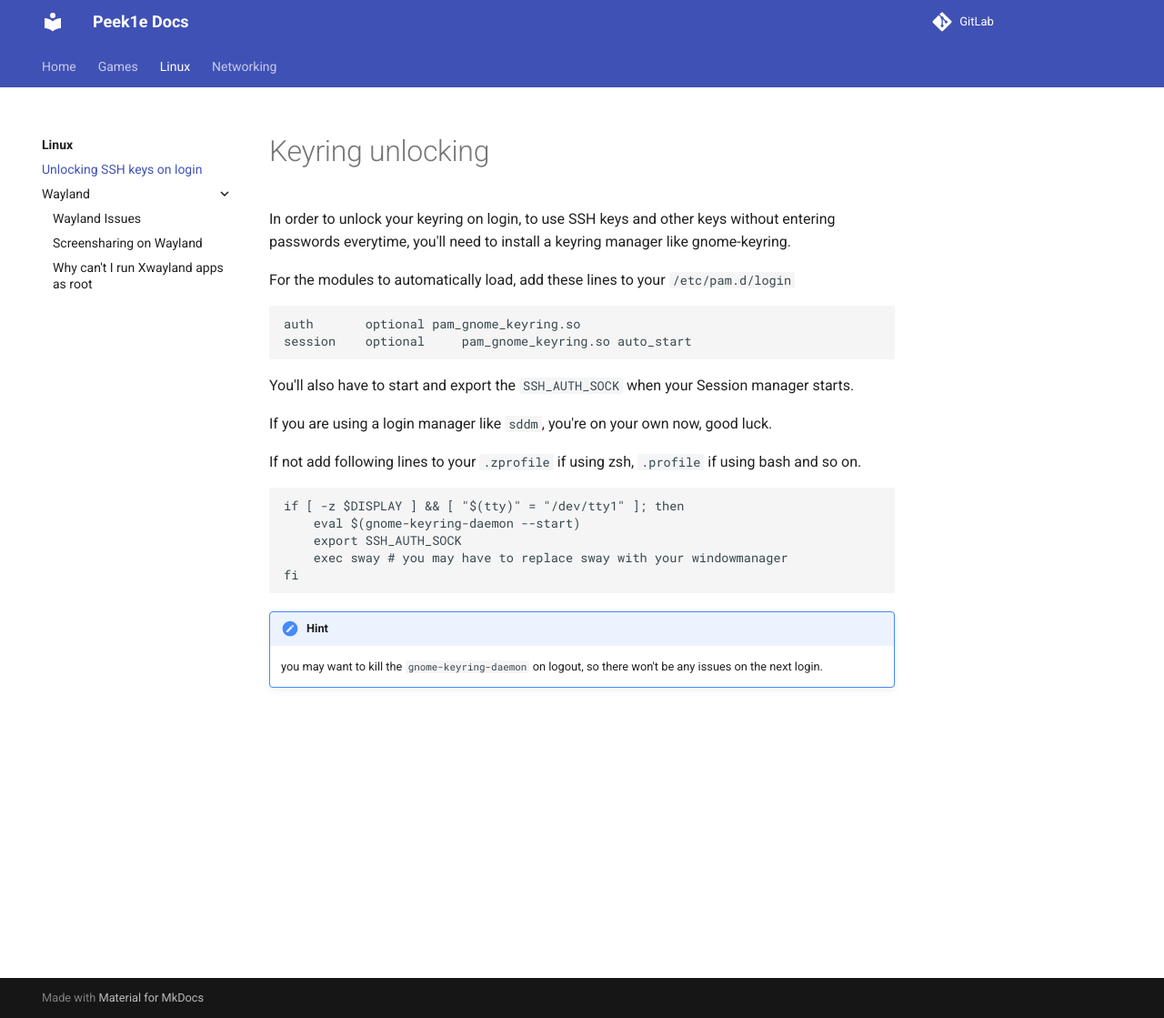
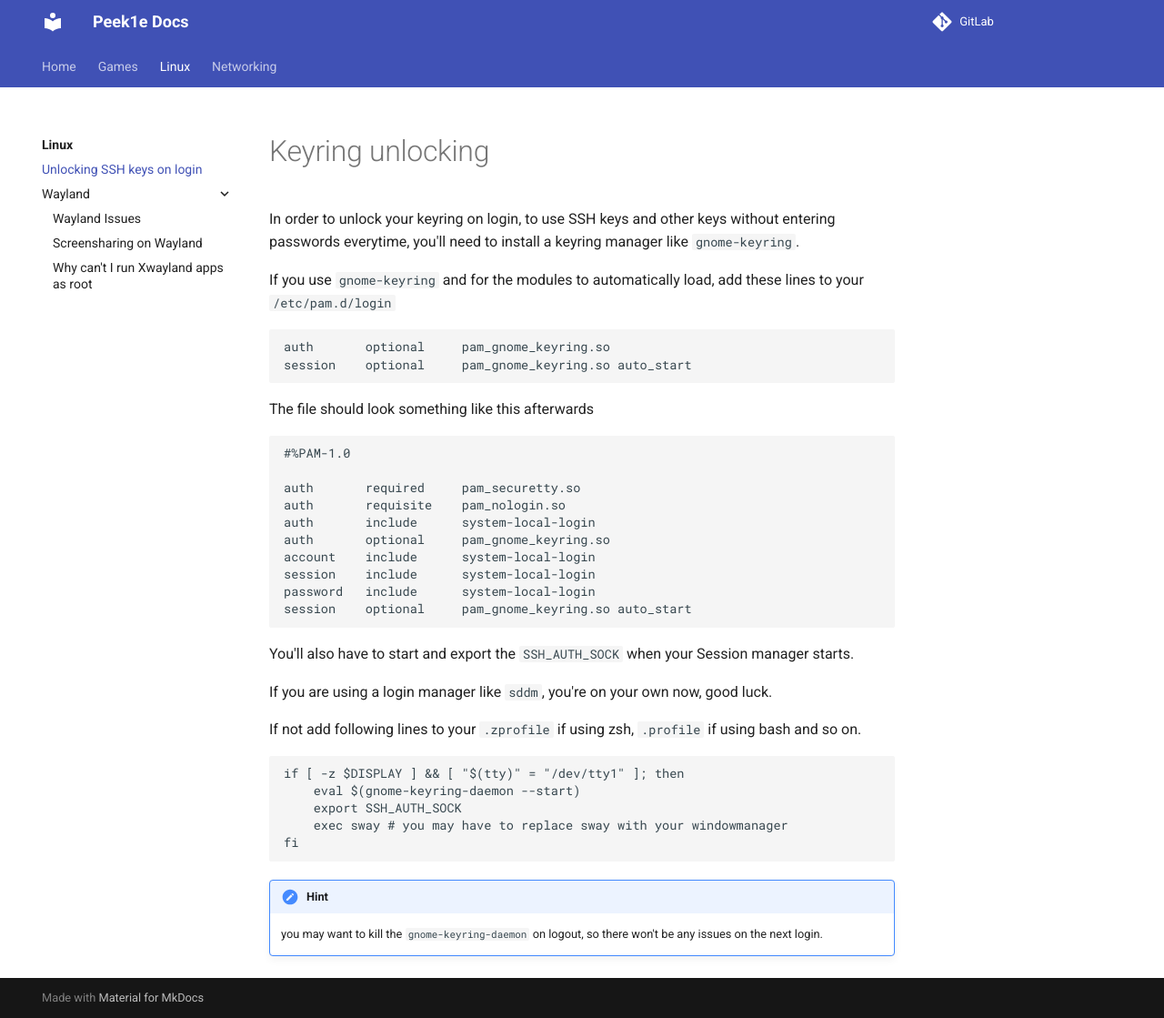
Before and after one commit to PeeK1e/docs, an MkDocs documentation site: the page built from docs/Linux/unlock-keyring.md, in a window 1280 px wide and 1119 px high. Shown: the whole window at 91% size. Built offline with MkDocs 1.6.1 and Material for MkDocs 9.7.7, drawn with Linux system fonts in a browser that asks for light colours; comment, search, counter and statistics services are not loaded.

Commit message:
Update unlock-keyring.md

````diff
--- a/docs/Linux/unlock-keyring.md
+++ b/docs/Linux/unlock-keyring.md
@@ -3,12 +3,25 @@ title: Unlocking SSH keys on login
 ---
 # Keyring unlocking
 
-In order to unlock your keyring on login, to use SSH keys and other keys without entering passwords everytime, you'll need to install a keyring manager like gnome-keyring.
+In order to unlock your keyring on login, to use SSH keys and other keys without entering passwords everytime, you'll need to install a keyring manager like `gnome-keyring`.
 
-For the modules to automatically load, add these lines to your `/etc/pam.d/login`
+If you use `gnome-keyring` and for the modules to automatically load, add these lines to your `/etc/pam.d/login`
 
+```conf
+auth       optional     pam_gnome_keyring.so
+session    optional     pam_gnome_keyring.so auto_start
 ```
-auth       optional	pam_gnome_keyring.so
+The file should look something like this afterwards
+```conf
+#%PAM-1.0
+
+auth       required     pam_securetty.so
+auth       requisite    pam_nologin.so
+auth       include      system-local-login
+auth       optional     pam_gnome_keyring.so
+account    include      system-local-login
+session    include      system-local-login
+password   include      system-local-login
 session    optional     pam_gnome_keyring.so auto_start
 ```
 
````
